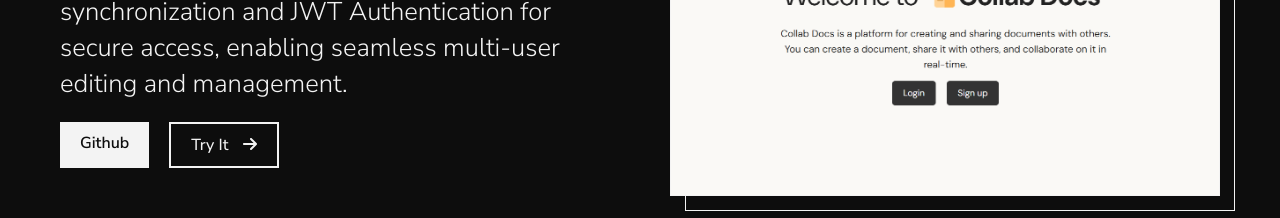
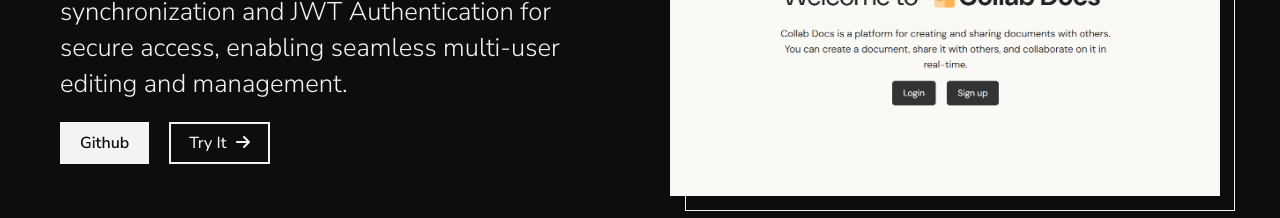
Before and after one commit to Swagat003/Portfolio_NEW, a React (Vite) app: page / in a window 1280 px wide. Shown: the part 6280-6498 px from the top of the page. Built offline with nearby package versions, Linux system fonts and the light colour scheme; no server answers.

Commit message:
Fix button height

```diff
--- a/src/components/ProjectCard.jsx
+++ b/src/components/ProjectCard.jsx
@@ -89,7 +89,9 @@ function ProjectCard({
                                     onMouseLeave={() => setIsHovered(false)}
                                 >Github</a>
                                 {isLink &&
-                                    <a href={link} target="_blank" rel="noreferrer" className='project-link'>Try It <span><FontAwesomeIcon icon={faArrowRight} /></span></a>
+                                    <a href={link} target="_blank" rel="noreferrer" className='project-link'>Try It
+                                        <span className='arrow-right'><FontAwesomeIcon icon={faArrowRight} /></span>
+                                    </a>
                                 }
                             </div>
                         </div>
--- a/src/components/css/ProjectCard.scss
+++ b/src/components/css/ProjectCard.scss
@@ -77,9 +77,20 @@
                     }
 
                     .project-link {
-                        border: 2px solid;
-                        span {
+                        outline: 2px solid;
+                        outline-offset: -2px;
+                        .arrow-right {
+                            position: relative;
                             padding-left: 10px;
+                            left: 0;
+                            opacity: 1;
+                            transition: all 0.3s ease-in-out;
+                        }
+                        &:active {
+                            .arrow-right {
+                                left: 10px;
+                                opacity: 0;
+                            }
                         }
                     }
                 }
```
